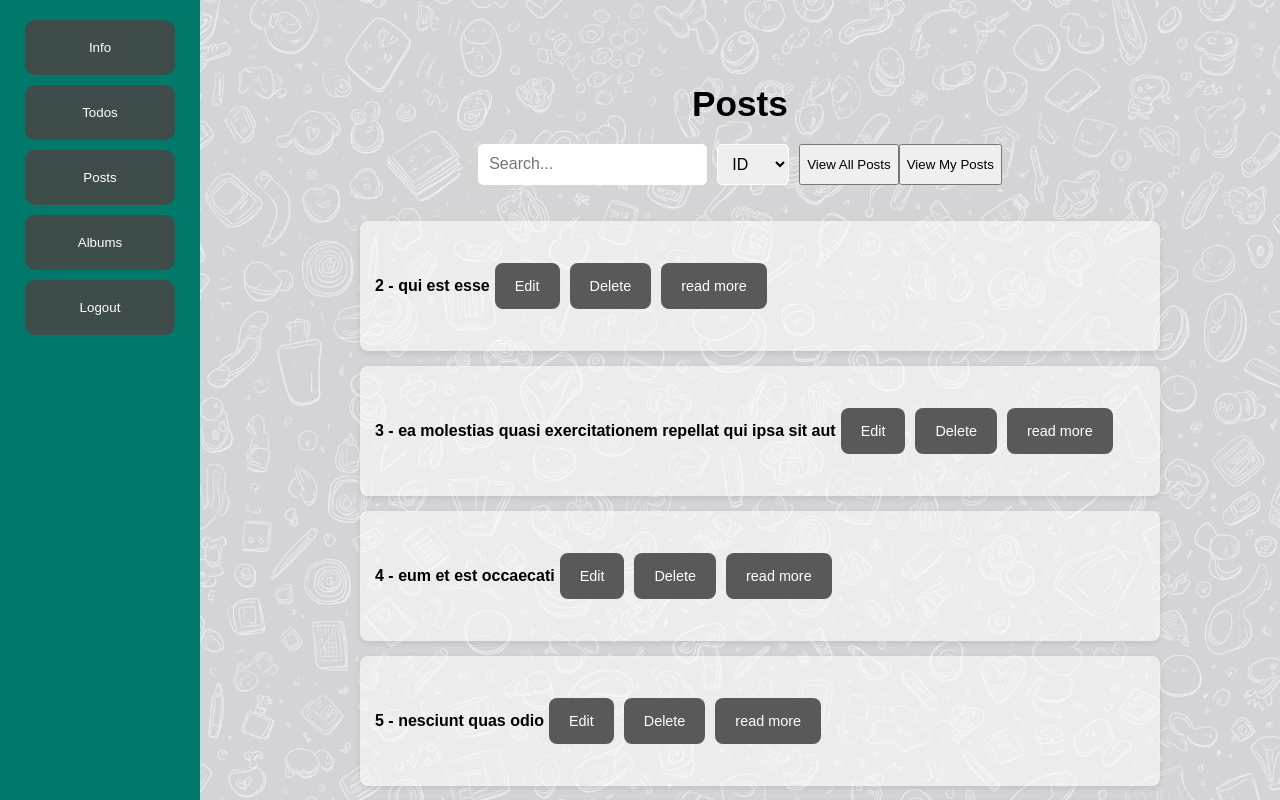
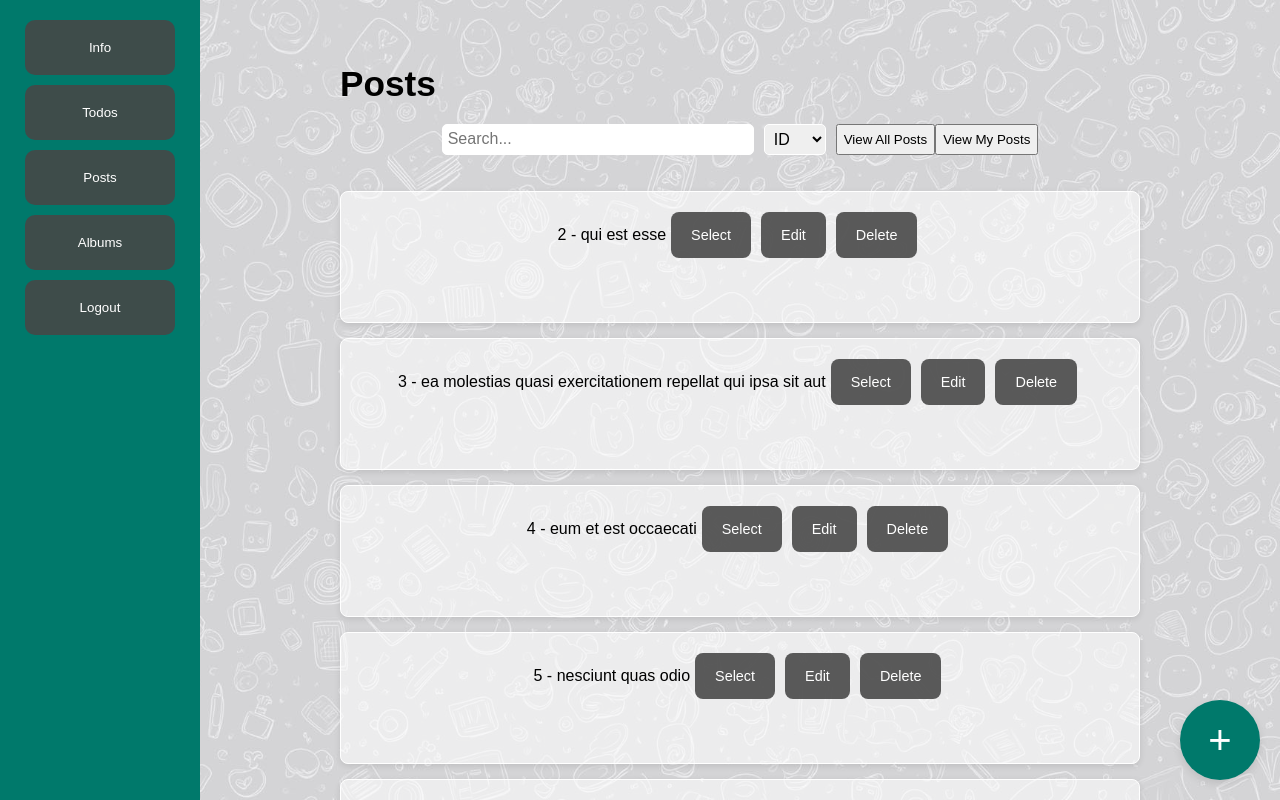
Before and after one commit to bashy-yacob/myApp, a React (Create React App) app: page /users/1/posts in a window 1280 px wide. Shown: the top 800 px of the page. Built offline with nearby package versions, Linux system fonts and the light colour scheme; data requests are answered from the project's data file; sample sign-in values are in the browser's storage.

Commit message:
Refactor PostsPage styling and layout; update search input, add post button, and enhance comments section

```diff
--- a/src/components/AlbomsPage/AlbomsPage.css
+++ b/src/components/AlbomsPage/AlbomsPage.css
@@ -24,7 +24,7 @@
 
 .search-container input,
 .search-container select {
-  padding: 10px;
+  padding: 5px;
   margin-right: 10px;
   border-radius: 5px;
   border: 1px solid #ffffff;
--- a/src/components/PostsPage/PostsPage.css
+++ b/src/components/PostsPage/PostsPage.css
@@ -81,12 +81,15 @@
 }
 
 .posts-page {
-  font-family: 'Roboto', sans-serif;
+  font-family: Arial, sans-serif;
   display: flex;
   flex-direction: column;
   align-items: center;
   padding: 40px 20px;
   min-height: 100vh;
+  margin: 0;
+  padding: 20px;
+  color: #000000;
   background-attachment: fixed;
 }
 
@@ -120,6 +123,8 @@ h1 {
   width: 100%;
   max-width: 800px;
   margin-bottom: 30px;
+  list-style-type: none;
+  padding: 0;
 }
 
 .posts-list ul {
@@ -161,6 +166,10 @@ h1 {
   width: 100%;
   max-width: 700px;
   margin-bottom: 40px;
+  margin-top: 20px;
+  display: flex;
+  flex-direction: column;
+  align-items: center;
 }
 
 .add-post input,
@@ -173,6 +182,11 @@ h1 {
   font-size: 1rem;
   outline: none;
   resize: vertical;
+  max-width: 800px;
+  padding: 10px;
+  margin-bottom: 10px;
+  border-radius: 5px;
+  border: 1px solid #ccc;
 }
 
 .add-post textarea {
@@ -188,20 +202,28 @@ h1 {
   cursor: pointer;
   font-size: 1rem;
   transition: background-color 0.3s ease;
+  padding: 10px 20px;
+  background-color: #00796b;
+  color: white;
+  border: none;
+  border-radius: 5px;
+  cursor: pointer;
+  transition: background-color 0.3s ease;
 }
 
 .add-post button:hover {
   background-color: #000000;
-}
-
-span {
-  color: rgb(0, 0, 0);
-  font-weight: bold;
+  background-color: #004d40;
 }
 
 /* פוסט נבחר */
 .selected-post {
   width: 100%;
+  max-width: 800px;
+  background-color: #ffffff;
+  padding: 30px;
+  border-radius: 8px;
+  box-shadow: 0 4px 10px rgba(0, 0, 0, 0.1);
   margin-bottom: 40px;
 }
 
@@ -219,7 +241,6 @@ span {
 /* תגובות לפוסט */
 .comments {
   margin-top: 30px;
-  position: relative;
 }
 
 .comments h3 {
@@ -264,24 +285,6 @@ span {
   font-size: 1rem;
   outline: none;
   resize: vertical;
-}
-
-.close-comments-button {
-  position: absolute;
-  top: 10px;
-  right: 10px;
-  background-color: #dc3545;
-  color: white;
-  border: none;
-  padding: 5px 10px;
-  border-radius: 5px;
-  cursor: pointer;
-  font-size: 0.9rem;
-  transition: background-color 0.3s ease;
-}
-
-.close-comments-button:hover {
-  background-color: #c82333;
 }
 
 /* Responsive design */
@@ -333,3 +336,79 @@ span {
 .comment-item:last-child {
   border-bottom: none;
 }
+
+.posts-title {
+  text-align: left;
+  width: 100%;
+  max-width: 800px;
+  font-size: 2.2rem;
+  color: #000000;
+  margin-bottom: 20px;
+}
+
+.search-container input {
+  padding: 10px;
+  width: 300px;
+  border: 1px solid #ccc;
+  border-radius: 5px;
+}
+
+.post-item {
+  background-color: #ffffffa8;
+  border: 1px solid #ffffff;
+  border-radius: 5px;
+  padding: 20px;
+  margin-bottom: 10px;
+  display: flex;
+  flex-direction: column;
+  align-items: flex-start;
+}
+
+.post-title {
+  font-size: 1.5em;
+  margin-bottom: 10px;
+}
+
+.post-body {
+  font-size: 1em;
+  margin-bottom: 10px;
+}
+
+.delete-button {
+  align-self: flex-end;
+  background-color: #ff0000;
+  color: white;
+  border: none;
+  padding: 5px 10px;
+  border-radius: 5px;
+  cursor: pointer;
+}
+
+.delete-button:hover {
+  background-color: #cc0000;
+}
+
+/* Add post button in bottom right corner */
+.add-post-btn {
+  position: fixed;
+  bottom: 20px;
+  right: 20px;
+  background-color: #00796b;
+  color: white;
+  border: none;
+  border-radius: 50%;
+  width: 80px;
+  height: 80px;
+  font-size: 40px;
+  cursor: pointer;
+  display: flex;
+  justify-content: center;
+  align-items: center;
+  box-shadow: 0 4px 8px rgba(0, 0, 0, 0.1);
+  transition: background-color 0.3s ease;
+}
+
+.add-post-btn:hover {
+  background-color: #004d40;
+  box-shadow: 0 6px 12px rgba(0, 0, 0, 0.3);
+}
--- a/src/components/PostsPage/PostsPage.js
+++ b/src/components/PostsPage/PostsPage.js
@@ -21,11 +21,7 @@ const PostsPage = () => {
   const [showComments, setShowComments] = useState(false);
   const [viewAll, setViewAll] = useState(false);
   const [userEmail, setUserEmail] = useState('');
-  const [commentsVisible, setCommentsVisible] = useState(true);
-
-  const toggleComments = () => {
-    setCommentsVisible(!commentsVisible);
-  };
+  const [showAddPost, setShowAddPost] = useState(false);
 
   useEffect(() => {
     const fetchUserEmail = async () => {
@@ -113,6 +109,7 @@ const PostsPage = () => {
         setPosts([...posts, savedPost]);
         setNewPostTitle('');
         setNewPostContent('');
+        setShowAddPost(false);
       }
     } catch (error) {
       console.error('Error adding post:', error);
@@ -261,7 +258,7 @@ const PostsPage = () => {
 
   return (
     <div className="posts-page">
-      <h1>Posts</h1>
+      <h1 className="posts-title">Posts</h1>
       <div className="search-container">
         <input
           type="text"
@@ -297,29 +294,15 @@ const PostsPage = () => {
             ) : (
               <div>
                 <span>{post.id} - {post.title}</span>
-                {post.userId === Number(userId) && (
-                  <>
+                <button onClick={() => handleSelectPost(post.id)}>Select</button>
                 <button onClick={() => startEditing(post.id, post.title, post.body)}>Edit</button>
                 <button onClick={() => handleDeletePost(post.id)}>Delete</button>
-                  </>
-                )}
-                <button onClick={() => handleSelectPost(post.id)}>read more</button>
                 {selectedPostId === post.id && (
                   <div className="selected-post">
                     <p>{post.body}</p>
-                    {!showComments && (
                     <button onClick={() => handleShowComments(post.id)}>Show Comments</button>
-                    )}
                     {showComments && (
                       <>
-                        <button onClick={toggleComments}>
-                          {commentsVisible ? 'Hide Comments' : 'Show Comments'}
-                        </button>
-                        {commentsVisible && (
-                          <div className="comments">
-                            <button className="close-comments-button" onClick={toggleComments}>
-                              Close
-                            </button>
                         <h3>Comments</h3>
                         <ul className="comments-list">
                           {comments.map(comment => (
@@ -354,8 +337,6 @@ const PostsPage = () => {
                           onChange={(e) => setNewComment(e.target.value)}
                         />
                         <button onClick={handleAddComment}>Add Comment</button>
-                          </div>
-                        )}
                       </>
                     )}
                   </div>
@@ -365,7 +346,8 @@ const PostsPage = () => {
           </li>
         ))}
       </ul>
-      <div className="add-post">
+      {showAddPost && (
+      <div className="add-post-form">
         <input
           type="text"
           placeholder="Post Title"
@@ -378,7 +360,8 @@ const PostsPage = () => {
           onChange={(e) => setNewPostContent(e.target.value)}
         />
         <button onClick={handleAddPost}>Add Post</button>
-      </div>
+      </div>)}
+      <button className="add-post-btn" onClick={() => setShowAddPost(!showAddPost)}>+</button>
     </div>
   );
 };
```
Lines whose indentation alone changed are shown as unchanged.
